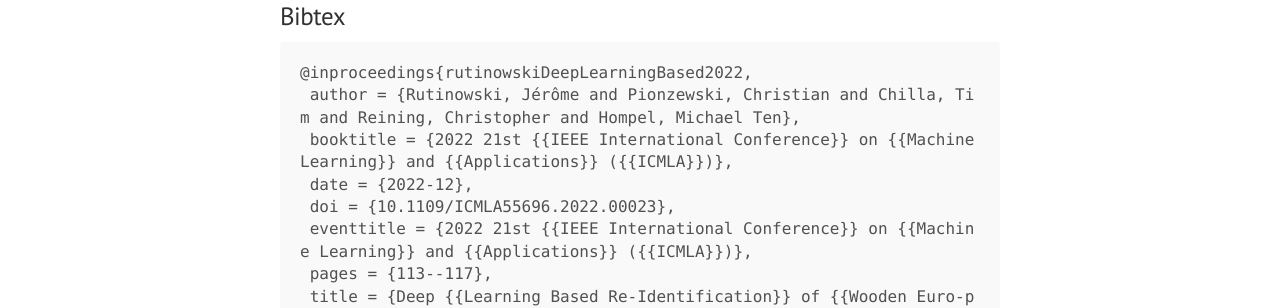
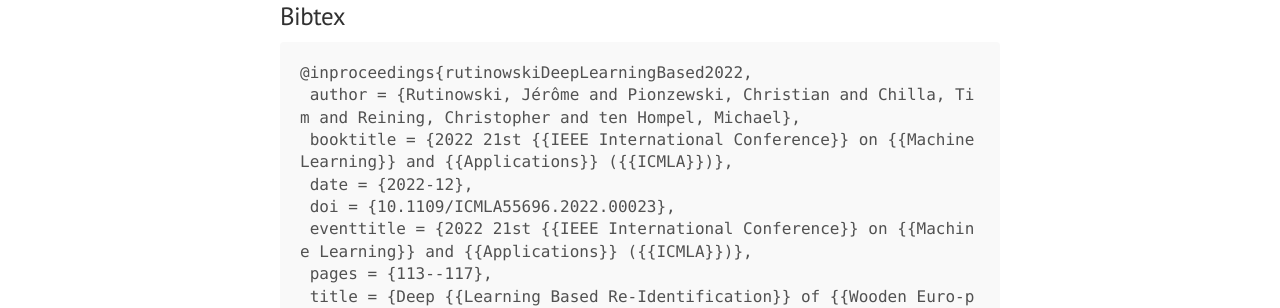
Before and after one commit to a-nau/cv-in-logistics, a Jekyll site: the page built from _posts/2022-12-01-rutinowskiDeepLearningBased2022.md, in a window 1280 px wide. Shown: the part 1013-1321 px from the top of the page. Built offline with Jekyll 4.4.1, drawn with Linux system fonts in a browser that asks for light colours; some of the changed text lies outside the part shown.

```diff
--- a/_data/paper_details.yml
+++ b/_data/paper_details.yml
@@ -1904,7 +1904,7 @@
     description: ''
   bibtex: "@inproceedings{rutinowskiDeepLearningBased2022,\n author = {Rutinowski,\
     \ Jérôme and Pionzewski, Christian and Chilla, Tim and Reining, Christopher and\
-    \ Hompel, Michael Ten},\n booktitle = {2022 21st {{IEEE International Conference}}\
+    \ ten Hompel, Michael},\n booktitle = {2022 21st {{IEEE International Conference}}\
     \ on {{Machine Learning}} and {{Applications}} ({{ICMLA}})},\n date = {2022-12},\n\
     \ doi = {10.1109/ICMLA55696.2022.00023},\n eventtitle = {2022 21st {{IEEE International\
     \ Conference}} on {{Machine Learning}} and {{Applications}} ({{ICMLA}})},\n pages\
--- a/_posts/2022-12-01-rutinowskiDeepLearningBased2022.md
+++ b/_posts/2022-12-01-rutinowskiDeepLearningBased2022.md
@@ -1,33 +1,37 @@
 ---
 layout: post
 id: rutinowskiDeepLearningBased2022
-authors: Jérôme Rutinowski, Christian Pionzewski, Tim Chilla, Christopher Reining,
+authors:
+  Jérôme Rutinowski, Christian Pionzewski, Tim Chilla, Christopher Reining,
   Michael Ten Hompel
 year: 2022
 title: Deep Learning Based Re-Identification of Wooden Euro-pallets
-venue: 2022 21st IEEE International Conference on Machine Learning and Applications
+venue:
+  2022 21st IEEE International Conference on Machine Learning and Applications
   (ICMLA)
 tags: c03,d01,m02,d51,t03,a03
 urls:
   paper: https://doi.org/10.1109/ICMLA55696.2022.00023
-  project: ''
-  arxiv: ''
-  code: ''
+  project: ""
+  arxiv: ""
+  code: ""
   dataset: https://doi.org/10.5281/zenodo.6358607
-  venue: ''
+  venue: ""
 dataset:
-  name: ''
+  name: ""
   comment: 32,965 pallets blocks with 4 images each
-  description: ''
-bibtex: "@inproceedings{rutinowskiDeepLearningBased2022,\n author = {Rutinowski, Jérôme\
-  \ and Pionzewski, Christian and Chilla, Tim and Reining, Christopher and Hompel,\
-  \ Michael Ten},\n booktitle = {2022 21st {{IEEE International Conference}} on {{Machine\
+  description: ""
+bibtex:
+  "@inproceedings{rutinowskiDeepLearningBased2022,\n author = {Rutinowski, Jérôme\
+  \ and Pionzewski, Christian and Chilla, Tim and Reining, Christopher and ten Hompel,\
+  \ Michael},\n booktitle = {2022 21st {{IEEE International Conference}} on {{Machine\
   \ Learning}} and {{Applications}} ({{ICMLA}})},\n date = {2022-12},\n doi = {10.1109/ICMLA55696.2022.00023},\n\
   \ eventtitle = {2022 21st {{IEEE International Conference}} on {{Machine Learning}}\
   \ and {{Applications}} ({{ICMLA}})},\n pages = {113--117},\n title = {Deep {{Learning\
   \ Based Re-Identification}} of {{Wooden Euro-pallets}}}\n}\n"
 summary: re-identification for chipwood pallet blocks of Euro pallets
-abstract: This work proposes a novel, open-source image dataset and an approach for
+abstract:
+  This work proposes a novel, open-source image dataset and an approach for
   the re-identification of wooden Euro-pallets in the context of warehousing logistics.
   The dataset contains images of 32,965 pallet blocks, of which four pictures are
   taken respectively, making for a dataset of 131,860 labeled (individual ID, camera
```
